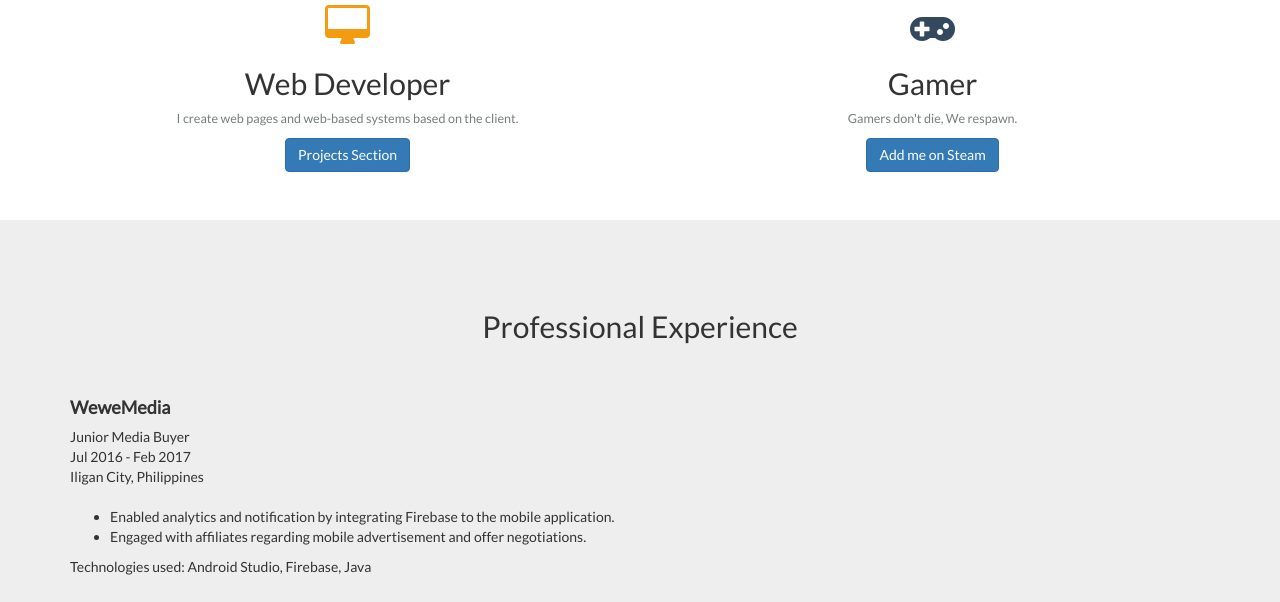
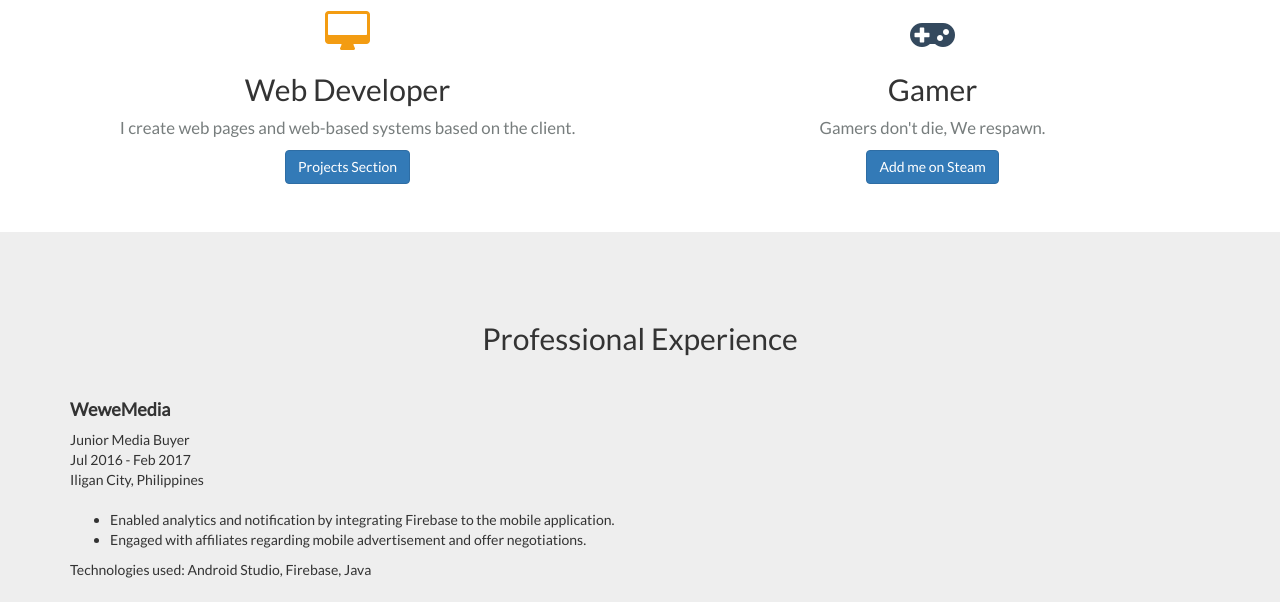
Before and after one commit to adriansangil/adriansangil.github.io, a plain HTML site: page index.html in a window 1280 px wide. Shown: the part 709-1311 px from the top of the page. Drawn offline with nearby package versions, Linux system fonts and the light colour scheme.

Commit message:
fix spacing and other text related issues

```diff
--- a/css/custom.css
+++ b/css/custom.css
@@ -44,7 +44,7 @@ body:before {
 
 .general-description {
 	color: #777d7d;
-	font-size: .9em;
+	font-size: 1.2em;
 }
 
 /*alignment*/
@@ -210,7 +210,7 @@ body:before {
 }
 
 .custom-padding {
-	padding: 1.25em;
+	padding: 0.9em;
 }
 
 .project-description {
```
